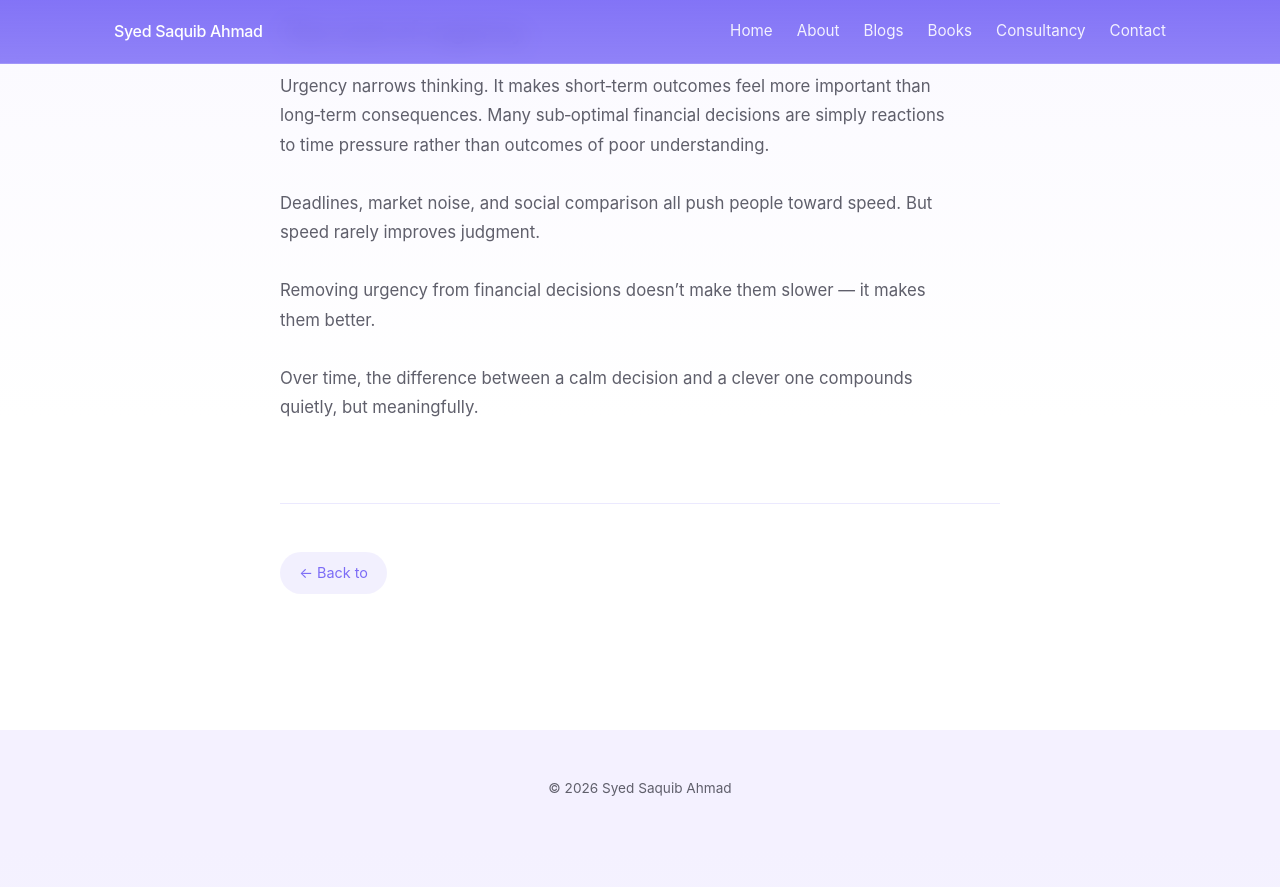
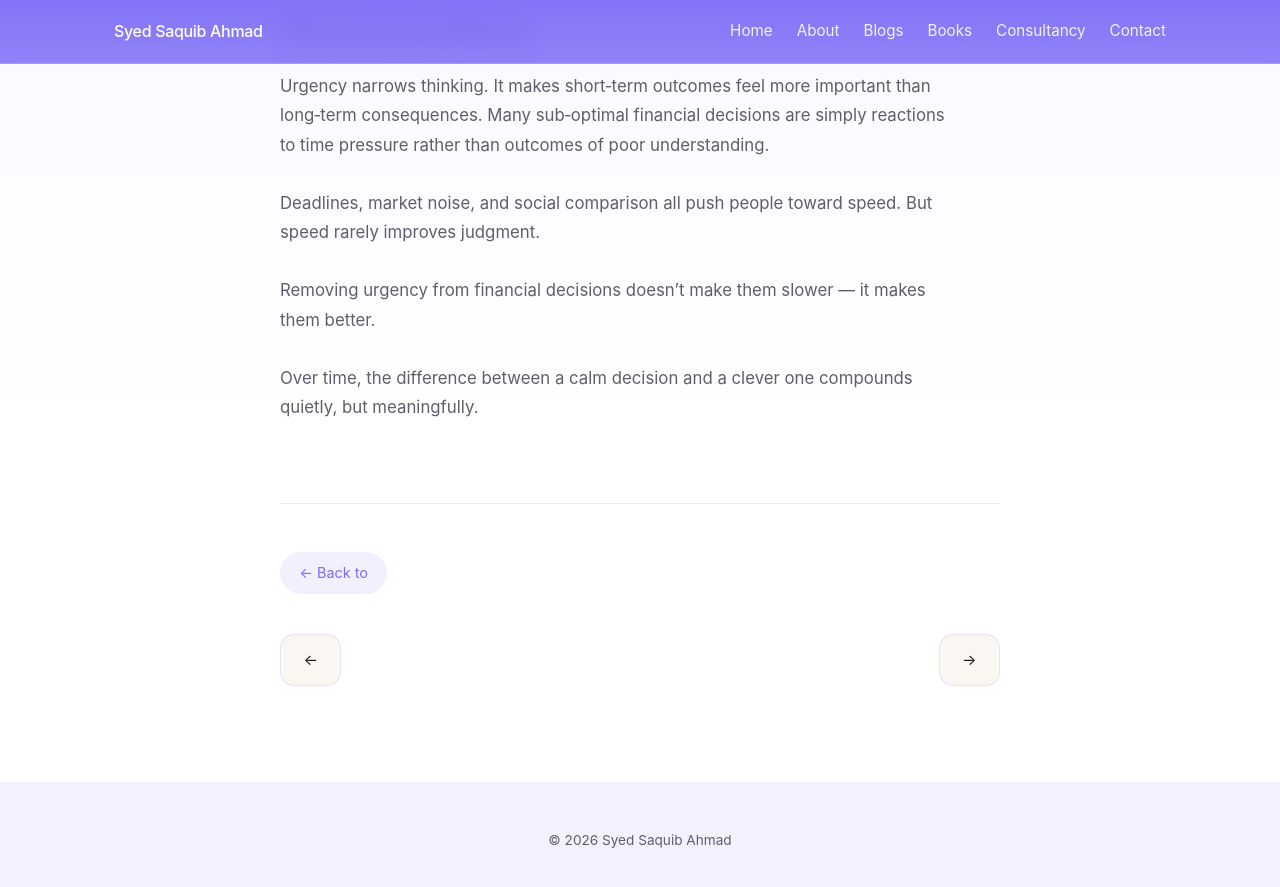
Before and after one commit to saquibahmad1234/syedsaquibahmad, a Jekyll site: the page built from _posts/2026-01-10-why-aalu-came-before-lalu.md, in a window 1280 px wide and 900 px high, scrolled down 586 px. Shown: the top 887 px of the window. Built offline with Jekyll 4.4.1, drawn with Linux system fonts in a browser that asks for light colours; before the commit the page ends 1434 px from its top, so only the background shows below that.

Commit message:
Update post.html

```diff
--- a/_layouts/post.html
+++ b/_layouts/post.html
@@ -13,9 +13,6 @@ layout: default
     {% if page.date %}
       <p class="post-meta">
         {{ page.date | date: "%B %Y" }}
-        {% if page.reading_time %}
-          · {{ page.reading_time }} min read
-        {% endif %}
       </p>
     {% endif %}
   </header>
@@ -32,55 +29,47 @@ layout: default
   ====================== -->
   <footer class="post-footer">
 
-    {% assign current_category = page.categories[0] %}
+    {% assign category = page.categories[0] %}
+    {% assign posts_in_category = site.categories[category] %}
 
     <!-- Back to category -->
     <div class="back-to-writing">
-      <a href="/{{ current_category }}/">
+      <a href="/{{ category }}/">
         ← Back to
-        {% if current_category == "blogs" %}Writing{% endif %}
-        {% if current_category == "taxation" %}Taxation{% endif %}
-        {% if current_category == "personal-finance" %}Personal Finance{% endif %}
-        {% if current_category == "books" %}Books{% endif %}
+        {% if category == "blogs" %}Writing{% endif %}
+        {% if category == "taxation" %}Taxation{% endif %}
+        {% if category == "personal-finance" %}Personal Finance{% endif %}
+        {% if category == "books" %}Books{% endif %}
       </a>
     </div>
 
-    {% comment %}
-    Build category-specific list (newest → oldest)
-    {% endcomment %}
+    {% if posts_in_category and posts_in_category.size > 1 %}
 
-    {% assign category_posts = "" | split: "" %}
-    {% for p in site.posts %}
-      {% if p.categories contains current_category %}
-        {% assign category_posts = category_posts | push: p %}
-      {% endif %}
-    {% endfor %}
+      {% for post in posts_in_category %}
+        {% if post.url == page.url %}
+          {% assign index = forloop.index0 %}
+        {% endif %}
+      {% endfor %}
 
-    {% for p in category_posts %}
-      {% if p.id == page.id %}
-        {% assign index = forloop.index0 %}
-      {% endif %}
-    {% endfor %}
+      {% assign previous_post = posts_in_category[index | plus: 1] %}
+      {% assign next_post = posts_in_category[index | minus: 1] %}
 
-    {% assign previous_post = category_posts[index | plus: 1] %}
-    {% assign next_post = category_posts[index | minus: 1] %}
-
-    {% if previous_post or next_post %}
       <nav class="post-nav">
 
-        {% if previous_post and previous_post.title %}
+        {% if previous_post %}
           <a href="{{ previous_post.url }}">
             ← {{ previous_post.title }}
           </a>
         {% endif %}
 
-        {% if next_post and next_post.title %}
+        {% if next_post %}
           <a href="{{ next_post.url }}">
             {{ next_post.title }} →
           </a>
         {% endif %}
 
       </nav>
+
     {% endif %}
 
   </footer>
```
